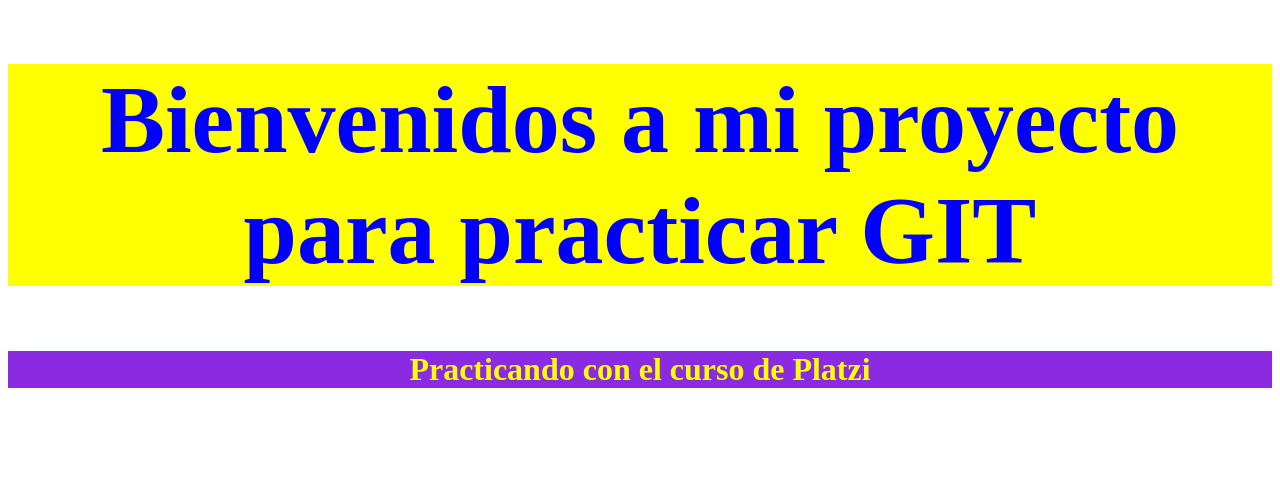
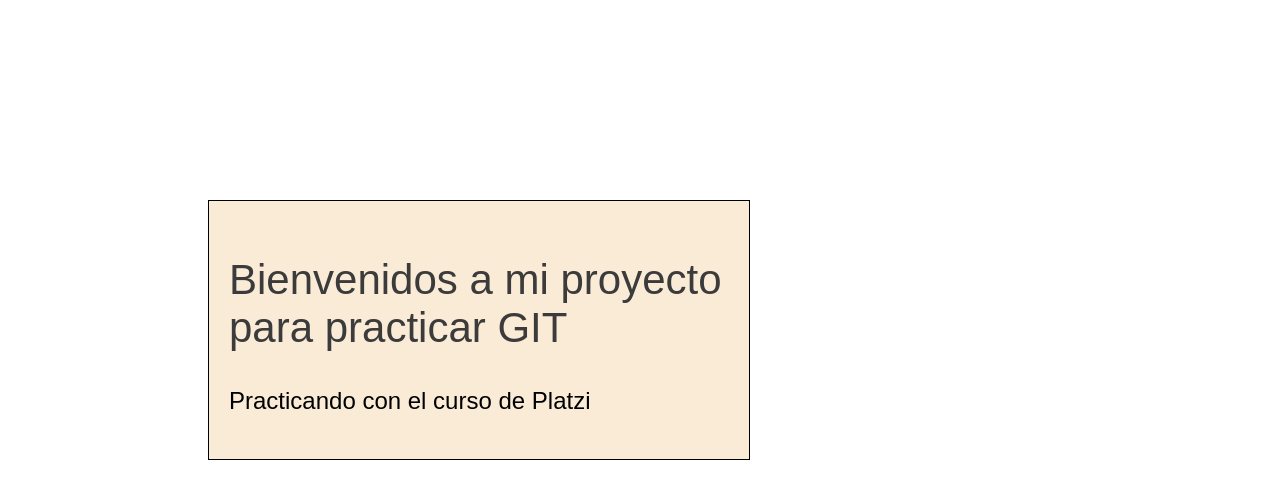
Before and after one commit to SebastianBoari/platzigit, a plain HTML site: page index.html in a window 1280 px wide. Drawn offline with Linux system fonts and the light colour scheme.

Commit message:
defino un article

```diff
--- a/css/main.css
+++ b/css/main.css
@@ -1,15 +1,22 @@
-header{
-    text-align: center;
-    color: blue;
-    background-color: yellow;
-    font-size: 48px;
-    font-weight: bolder;
-}
 
 article{
-    font-size: 32px;
-    font-weight: bold;
-    color: yellow;
-    background-color: blueviolet;
-    text-align: center;
+    margin: 200px;
+    padding: 20px;
+    background-color: antiquewhite;
+    border: solid 1px black;
+    border-radius: 4 4 4 4;
+    max-width: 500px;
 }
+article:hover{
+    scale: 1.2;
+}
+article p, h1{
+    color: black;
+    font-size: 24px;
+    font-weight: 400;
+    font-family: sans-serif;
+}
+h1{
+    font-size: 42px;
+    color: rgb(59, 59, 59);
+}
--- a/index.html
+++ b/index.html
@@ -8,11 +8,9 @@
     <title>Document</title>
 </head>
 <body>
-    <header>
-        <h1>Bienvenidos a mi proyecto para practicar GIT</h1>
-    </header>
 
     <article>
+        <h1>Bienvenidos a mi proyecto para practicar GIT</h1>
         <P>Practicando con el curso de Platzi</P>
     </article>
 
```
